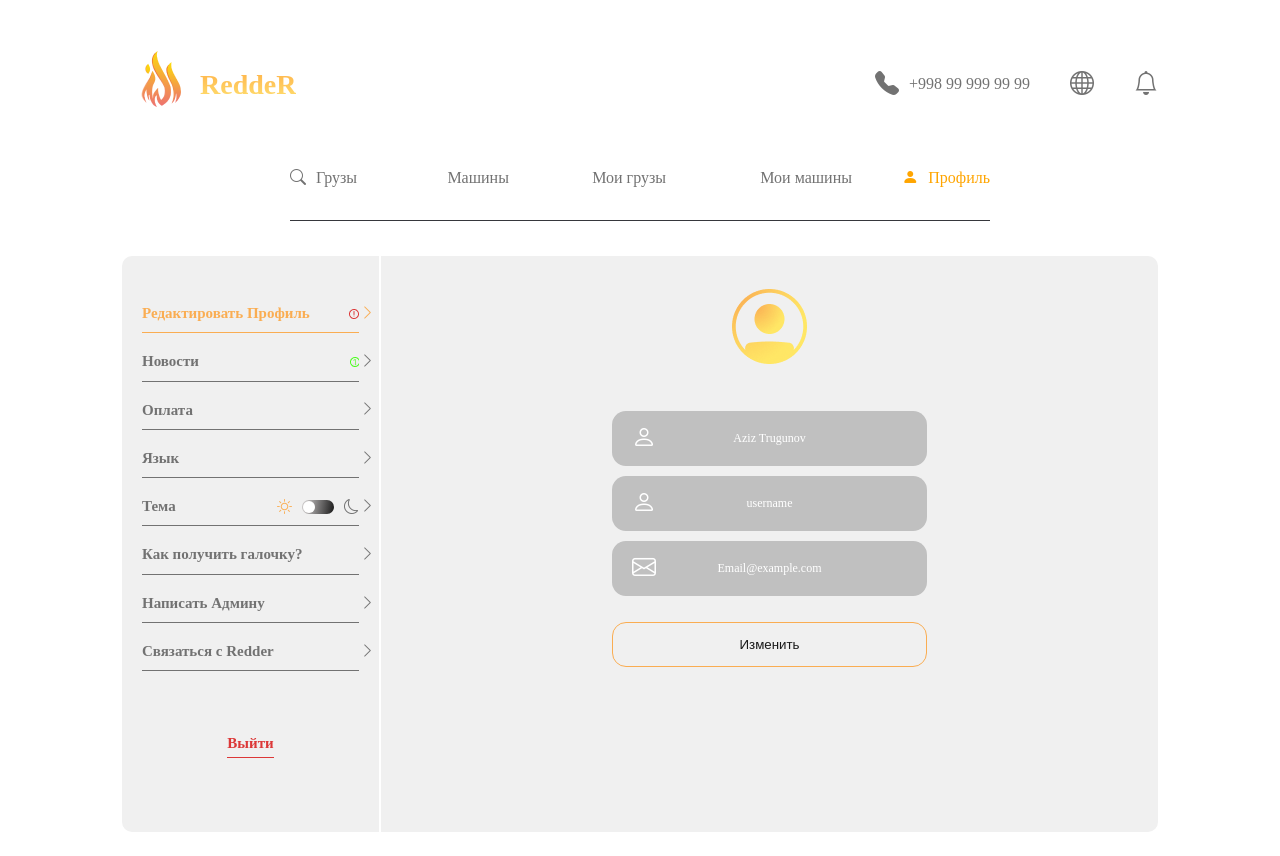
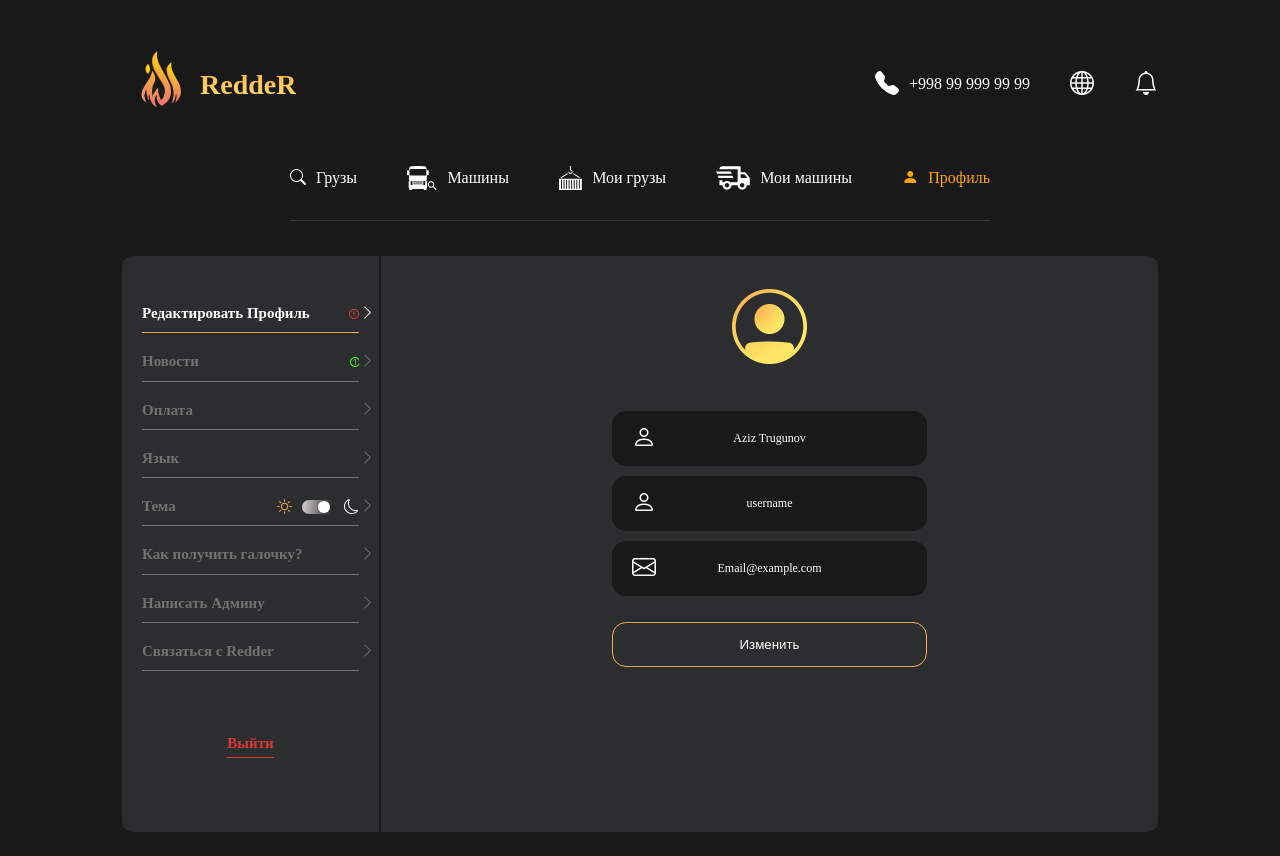
Before and after one commit to zdn-dev/ReddeR, a React (Vite) app: page /profile in a window 1280 px wide. Built offline with nearby package versions, Linux system fonts and the light colour scheme.

Commit message:
default dark mode

```diff
--- a/src/context/theme-context.jsx
+++ b/src/context/theme-context.jsx
@@ -8,7 +8,7 @@ export const useTheme = () => {
 
 export const ThemeProvider = ({ children }) => {
 
-  const [isdarkMode, setIsDarkMode] = useState(false);
+  const [isdarkMode, setIsDarkMode] = useState(true);
 
   const toggleTheme = () => {
     setIsDarkMode((prewState) => !prewState);
--- a/src/layouts/ProfileLayout.jsx
+++ b/src/layouts/ProfileLayout.jsx
@@ -11,7 +11,6 @@ const ProfileLayout = () => {
   };
 
   const {theme , toggleTheme} = useTheme();
-  console.log(theme);
 
   return (
     <>
```
